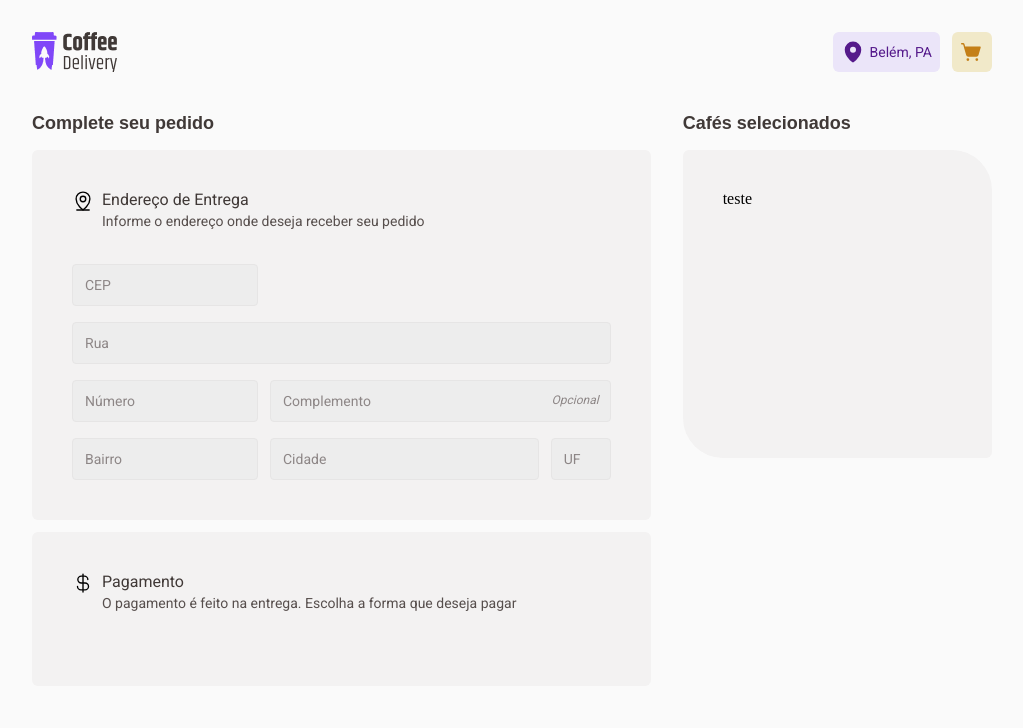
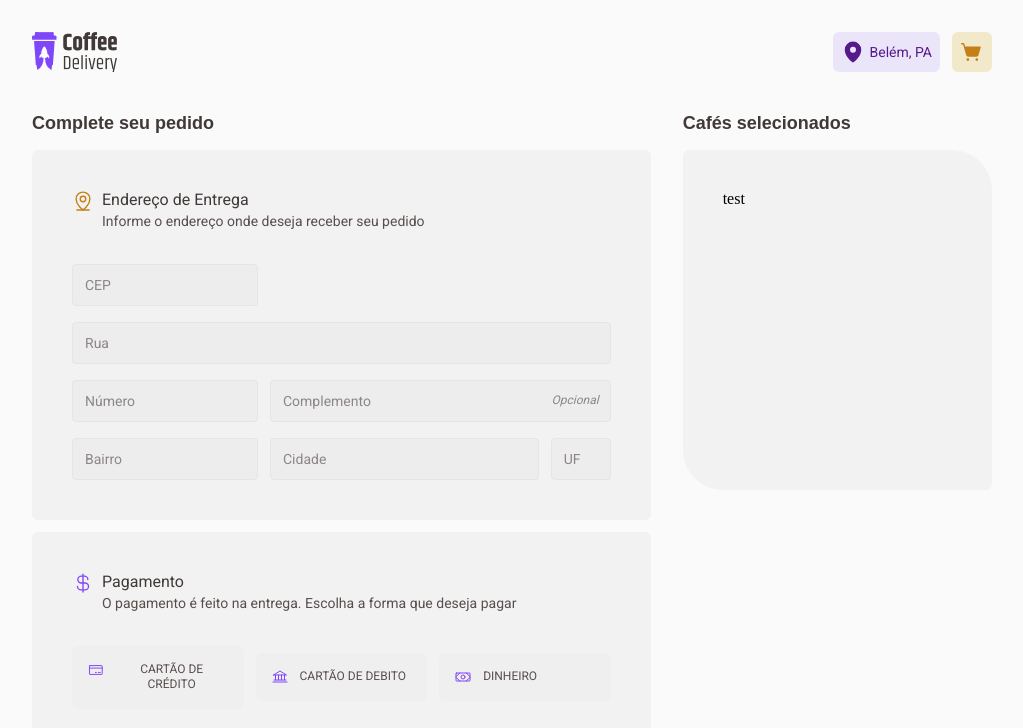
Before and after one commit to YanCardoso/coffee-y, a React (Vite) app: page /checkout in a window 1280 px wide. Shown: the top 728 px of the page, without its empty margins (128-1151 px from the left). Built offline with nearby package versions, Linux system fonts and the light colour scheme.

Commit message:
Group Buttons

```diff
--- a/src/pages/Checkout/index.tsx
+++ b/src/pages/Checkout/index.tsx
@@ -1,15 +1,23 @@
-import { CurrencyDollar, MapPinLine } from 'phosphor-react'
+import {
+	Bank,
+	CreditCard,
+	CurrencyDollar,
+	MapPinLine,
+	Money,
+} from 'phosphor-react'
 import {
 	BoxCart,
 	BoxForm,
 	BoxPayment,
+	ButtonGroupContainer,
 	CheckoutCart,
 	CheckoutContainer,
 	CityInput,
 	ComplementInput,
 	CompleteOrderForm,
 	FormBody,
-	FormHeader,
+	HeaderDeliveryAddressBox,
+	HeaderPaymentBox,
 	HeaderTextBox,
 	NeighborhoodInput,
 	NumberInput,
@@ -26,13 +34,13 @@ export function Checkout() {
 				<BoxForm>
 					<h2>Complete seu pedido</h2>
 					<CompleteOrderForm>
-						<FormHeader>
+						<HeaderDeliveryAddressBox>
 							<MapPinLine size={22} />
 							<HeaderTextBox>
 								<h3>Endereço de Entrega</h3>
 								<span>Informe o endereço onde deseja receber seu pedido</span>
 							</HeaderTextBox>
-						</FormHeader>
+						</HeaderDeliveryAddressBox>
 						<FormBody>
 							<PostalCodeInput placeholder='CEP' />
 							<StreetInput placeholder='Rua' />
@@ -47,18 +55,35 @@ export function Checkout() {
 						</FormBody>
 					</CompleteOrderForm>
 					<BoxPayment>
-					<FormHeader>
+						<HeaderPaymentBox>
 							<CurrencyDollar size={22} />
 							<HeaderTextBox>
 								<h3>Pagamento</h3>
-								<span>O pagamento é feito na entrega. Escolha a forma que deseja pagar</span>
+								<span>
+									O pagamento é feito na entrega. Escolha a forma que deseja
+									pagar
+								</span>
 							</HeaderTextBox>
-						</FormHeader>
+						</HeaderPaymentBox>
+						<ButtonGroupContainer>
+							<button>
+								<CreditCard size={16} />
+								CARTÃO DE CRÉDITO
+							</button>
+							<button>
+								<Bank size={16} />
+								CARTÃO DE DEBITO
+							</button>
+							<button>
+								<Money size={16} />
+								DINHEIRO
+							</button>
+						</ButtonGroupContainer>
 					</BoxPayment>
 				</BoxForm>
 				<BoxCart>
 					<h2>Cafés selecionados</h2>
-					<CheckoutCart>teste</CheckoutCart>
+					<CheckoutCart>test</CheckoutCart>
 				</BoxCart>
 			</CheckoutContainer>
 		</form>
--- a/src/pages/Checkout/styles.ts
+++ b/src/pages/Checkout/styles.ts
@@ -63,12 +63,25 @@ export const CheckoutCart = styled.div`
 	padding: 2.5rem;
 	border-radius: 6px 40px;
 `
-export const FormHeader = styled.div`
+const FormHeader = styled.div`
 	display: flex;
 	position: relative;
 	margin-bottom: 2rem;
 	gap: 0.5rem;
 `
+
+export const HeaderDeliveryAddressBox = styled(FormHeader)`
+	& > svg {
+		color: ${(props) => props.theme['yellow-dark']};
+	}
+`
+
+export const HeaderPaymentBox = styled(FormHeader)`
+	& > svg {
+		color: ${(props) => props.theme.purple};
+	}
+`
+
 export const HeaderTextBox = styled.div`
 	font-family: 'Roboto', sans-serif;
 	line-height: 130%;
@@ -149,3 +162,28 @@ export const CityInput = styled(BaseInput)`
 export const StateInput = styled(BaseInput)`
 	max-width: 3.75rem;
 `
+export const ButtonGroupContainer = styled.div`
+	display: flex;
+	align-items: center;
+	width: 100%;
+	gap: 0.75rem;
+
+	& > button {
+		display: flex;
+		flex: 1;
+		font-family: 'Roboto', sans-serif;
+		font-weight: 400;
+		line-height: 130%;
+		font-size: 0.75rem;
+		color: ${(props) => props.theme['base-text']};
+		padding: 1rem;
+		border: none;
+		border-radius: 6px;
+		cursor: pointer;
+		gap: 0.75rem;
+
+		& > svg {
+			color: ${(props) => props.theme.purple};
+		}
+	}
+`
```
